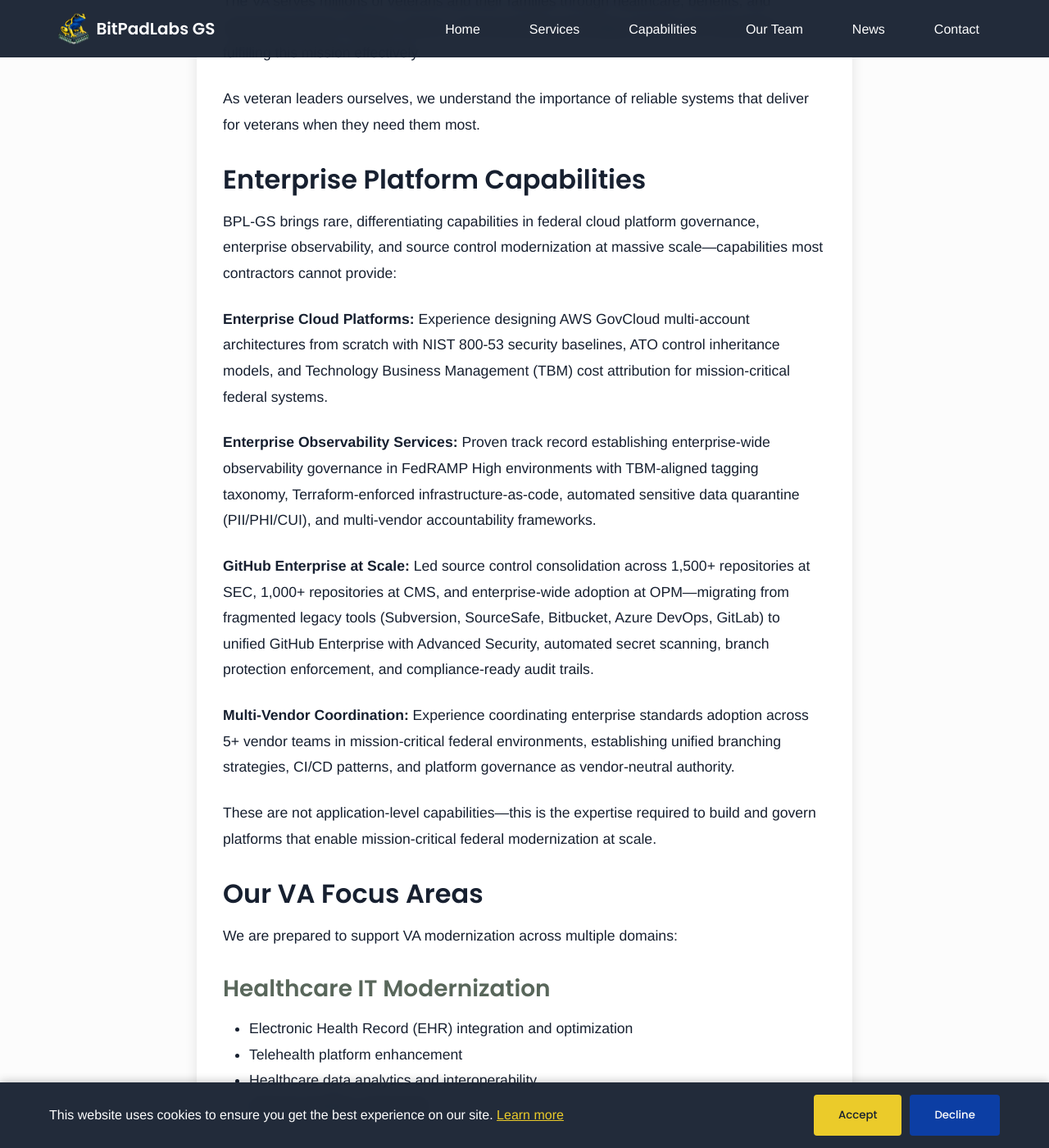
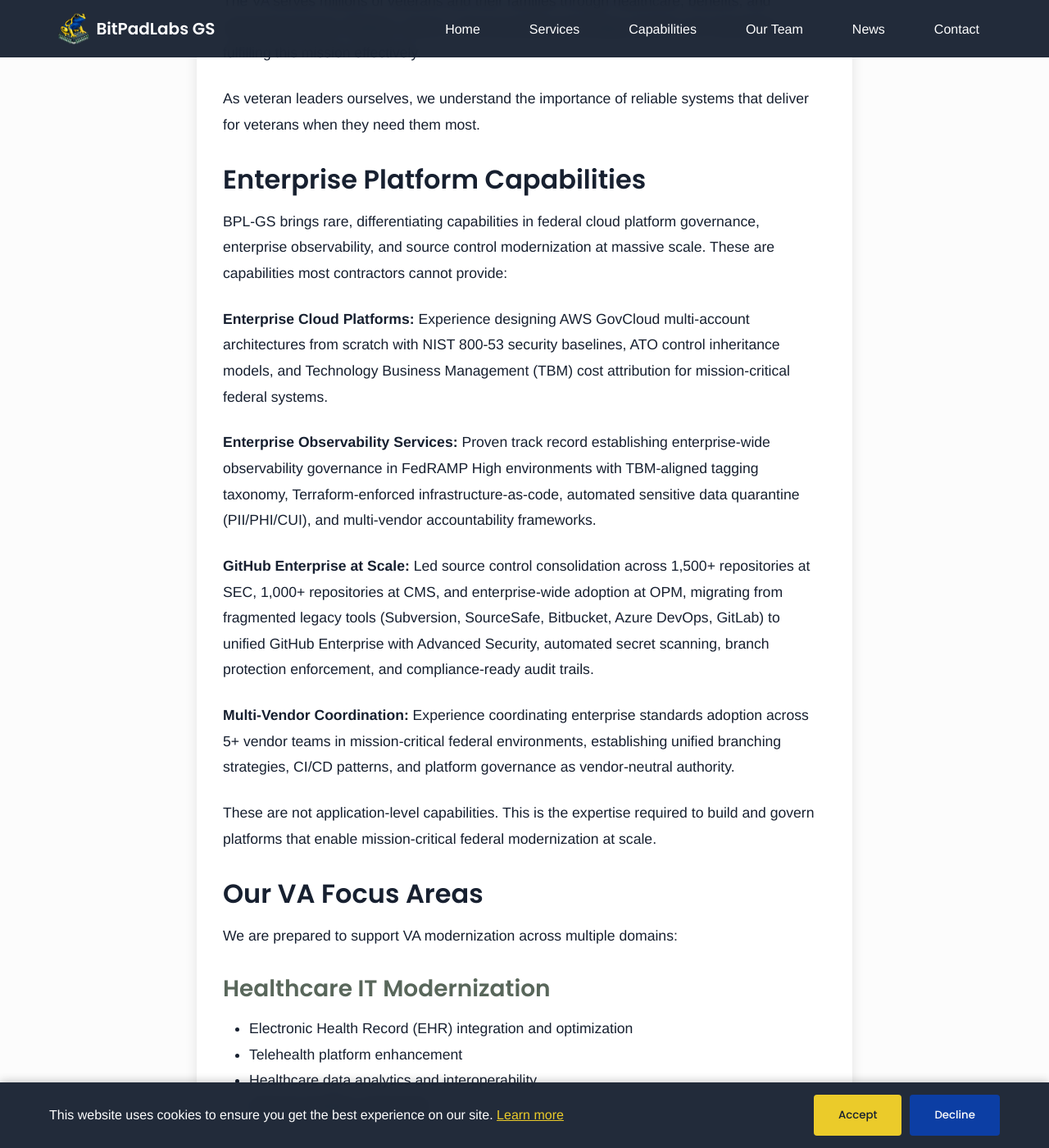
Before and after one commit to BitPadLabs/bitpadlabsgs-site, a Jekyll site: the page built from _posts/2025-01-16-va-modernization-intent.md, in a window 1280 px wide and 1400 px high, scrolled down 533 px. Shown: the whole window at 82% size. Built offline with Jekyll 4.4.1, drawn with Linux system fonts in a browser that asks for light colours; some of the changed text lies outside the part shown.

Commit message:
Refine language and expand details on site content
Improved clarity and readability in footer, about, and post pages by refining sentence structure and punctuation. Expanded the list of SAFe training courses on the homepage for greater detail.

```diff
--- a/_includes/footer.html
+++ b/_includes/footer.html
@@ -52,7 +52,7 @@
 
     <div class="footer-bottom">
       <div>
-        <p style="margin-bottom: 0.25rem;">&copy; {{ site.time | date: '%Y' }} BitPadLabs Government Solutions LLC — Service-Disabled Veteran-Owned Small Business. All rights reserved.</p>
+        <p style="margin-bottom: 0.25rem;">&copy; {{ site.time | date: '%Y' }} BitPadLabs Government Solutions LLC, Service-Disabled Veteran-Owned Small Business. All rights reserved.</p>
         <p style="margin-top: 0;">Address pending</p>
       </div>
       <a href="mailto:{{ site.email }}">{{ site.email }}</a>
--- a/_posts/2025-01-16-va-modernization-intent.md
+++ b/_posts/2025-01-16-va-modernization-intent.md
@@ -14,17 +14,17 @@
 
 ## Enterprise Platform Capabilities
 
-BPL-GS brings rare, differentiating capabilities in federal cloud platform governance, enterprise observability, and source control modernization at massive scale—capabilities most contractors cannot provide:
+BPL-GS brings rare, differentiating capabilities in federal cloud platform governance, enterprise observability, and source control modernization at massive scale. These are capabilities most contractors cannot provide:
 
 **Enterprise Cloud Platforms:** Experience designing AWS GovCloud multi-account architectures from scratch with NIST 800-53 security baselines, ATO control inheritance models, and Technology Business Management (TBM) cost attribution for mission-critical federal systems.
 
 **Enterprise Observability Services:** Proven track record establishing enterprise-wide observability governance in FedRAMP High environments with TBM-aligned tagging taxonomy, Terraform-enforced infrastructure-as-code, automated sensitive data quarantine (PII/PHI/CUI), and multi-vendor accountability frameworks.
 
-**GitHub Enterprise at Scale:** Led source control consolidation across 1,500+ repositories at SEC, 1,000+ repositories at CMS, and enterprise-wide adoption at OPM—migrating from fragmented legacy tools (Subversion, SourceSafe, Bitbucket, Azure DevOps, GitLab) to unified GitHub Enterprise with Advanced Security, automated secret scanning, branch protection enforcement, and compliance-ready audit trails.
+**GitHub Enterprise at Scale:** Led source control consolidation across 1,500+ repositories at SEC, 1,000+ repositories at CMS, and enterprise-wide adoption at OPM, migrating from fragmented legacy tools (Subversion, SourceSafe, Bitbucket, Azure DevOps, GitLab) to unified GitHub Enterprise with Advanced Security, automated secret scanning, branch protection enforcement, and compliance-ready audit trails.
 
 **Multi-Vendor Coordination:** Experience coordinating enterprise standards adoption across 5+ vendor teams in mission-critical federal environments, establishing unified branching strategies, CI/CD patterns, and platform governance as vendor-neutral authority.
 
-These are not application-level capabilities—this is the expertise required to build and govern platforms that enable mission-critical federal modernization at scale.
+These are not application-level capabilities. This is the expertise required to build and govern platforms that enable mission-critical federal modernization at scale.
 
 ## Our VA Focus Areas
 
--- a/about.html
+++ b/about.html
@@ -37,7 +37,7 @@
       </ul>
 
       <h2>Our Commitment to Veterans Affairs</h2>
-      <p>As an SDVOSB, we are uniquely positioned to support the VA's mission. We understand the critical importance of delivering reliable, secure systems that serve veterans and their families. Our focus on VA modernization drives everything we do—from healthcare IT transformation to benefits platform optimization to compliance with federal accessibility standards.</p>
+      <p>As an SDVOSB, we are uniquely positioned to support the VA's mission. We understand the critical importance of delivering reliable, secure systems that serve veterans and their families. Our focus on VA modernization drives everything we do: from healthcare IT transformation to benefits platform optimization to compliance with federal accessibility standards.</p>
 
       <h2>Certifications & Credentials</h2>
       <ul>
--- a/index.html
+++ b/index.html
@@ -55,7 +55,7 @@
       <div class="feature-card card">
         <div class="icon">📊</div>
         <h3>SAFe Training</h3>
-        <p>Certified SAFe Practice Consultant delivering Leading SAFe, SSM, POPM, and ARCH training under official SPC license.</p>
+        <p>Certified SAFe Practice Consultant delivering complete suite of SAFe training courses including Leading SAFe, SSM, POPM, ARCH, SDP, LPM, RTE, and more under official SPC license.</p>
       </div>
 
       <div class="feature-card card">
```
